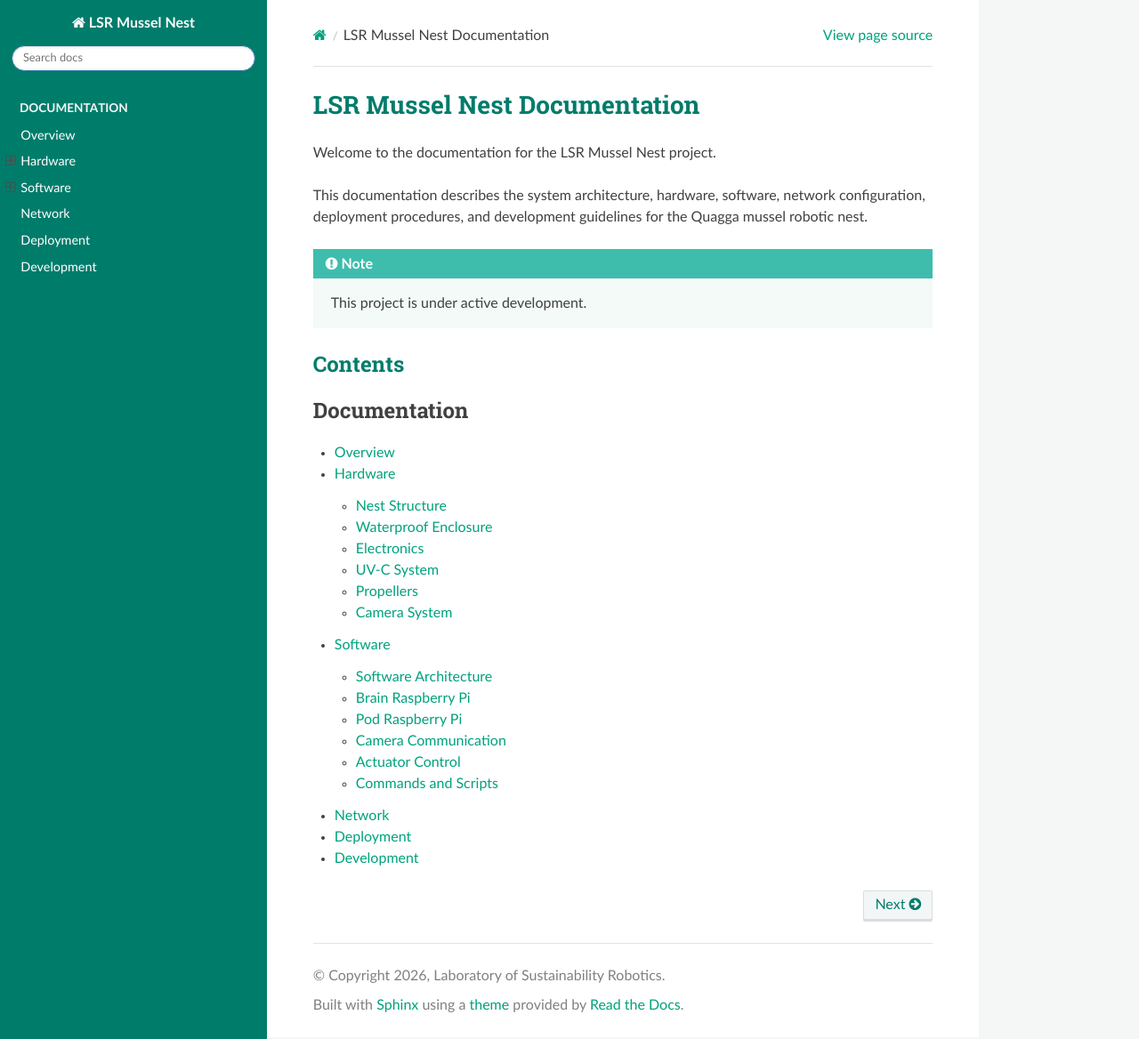
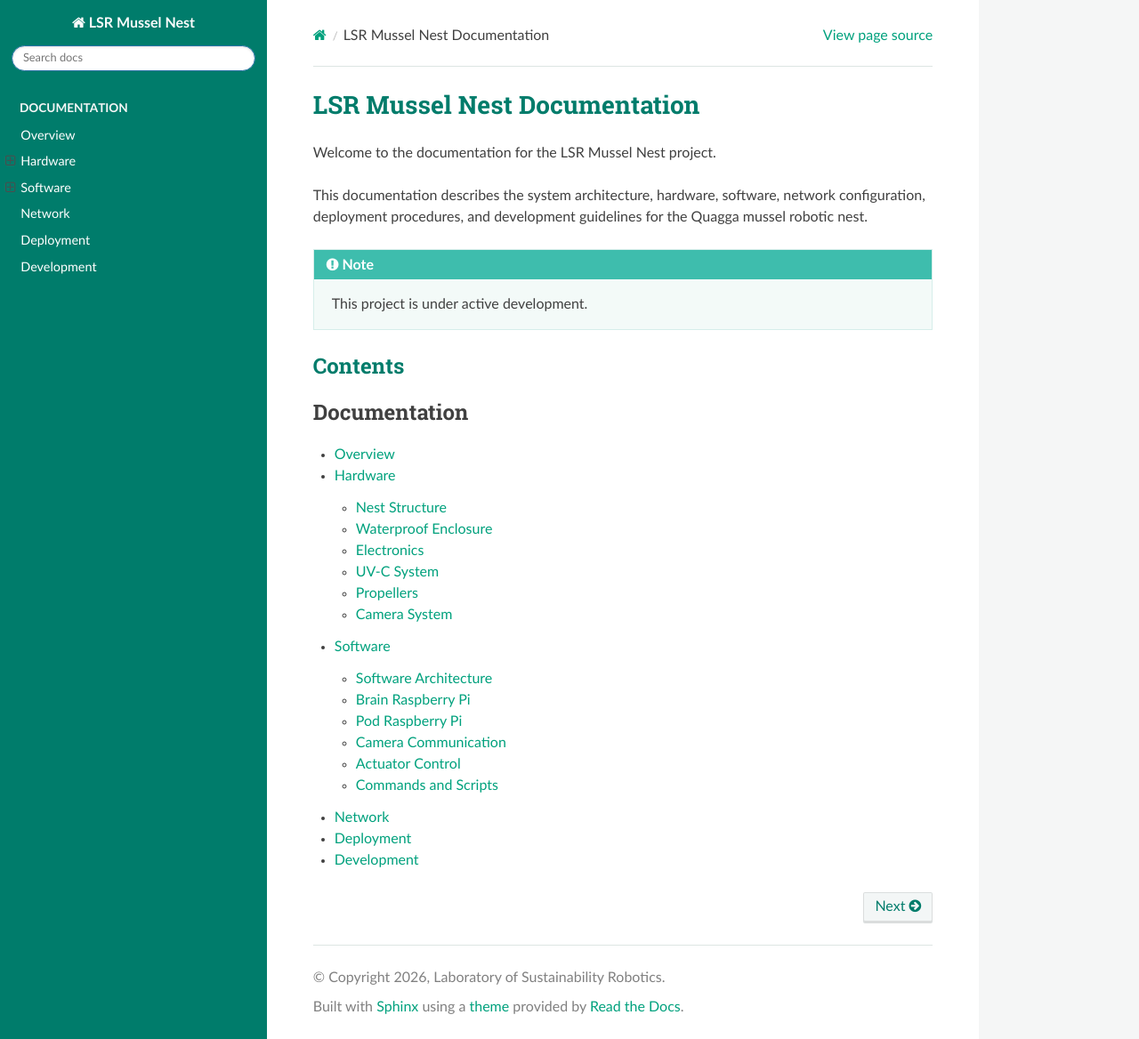
Before and after one commit to mt-tschudin/lsr-mussel-nest, a Sphinx documentation site: the page built from docs/source/index.rst, in a window 1280 px wide and 1168 px high. Shown: the whole window at 89% size. Built offline with Sphinx 7.4.7 and the Read the Docs theme 3.1.0, drawn with Linux system fonts in a browser that asks for light colours.

Commit message:
Add border to note admonition in custom.css
Updated the note admonition styles to include a border.

```diff
--- a/docs/source/_static/custom.css
+++ b/docs/source/_static/custom.css
@@ -96,14 +96,12 @@ body,
 
 .rst-content .admonition.note {
     background: #F3FAF8 !important;
-    border: none !important;
-    border-left: 0 !important;
+    border: 1px solid #D6EEEA !important;
     box-shadow: none !important;
     padding: 0 !important;
     overflow: hidden;
 }
 
-/* Note title */
 .rst-content .admonition.note .admonition-title {
     background: var(--cobas-light-green) !important;
     color: var(--cobas-white) !important;
@@ -111,7 +109,6 @@ body,
     padding: 8px 14px !important;
 }
 
-/* Note body */
 .rst-content .admonition.note > p:not(.admonition-title) {
     margin: 0 !important;
     padding: 16px 20px !important;
```
